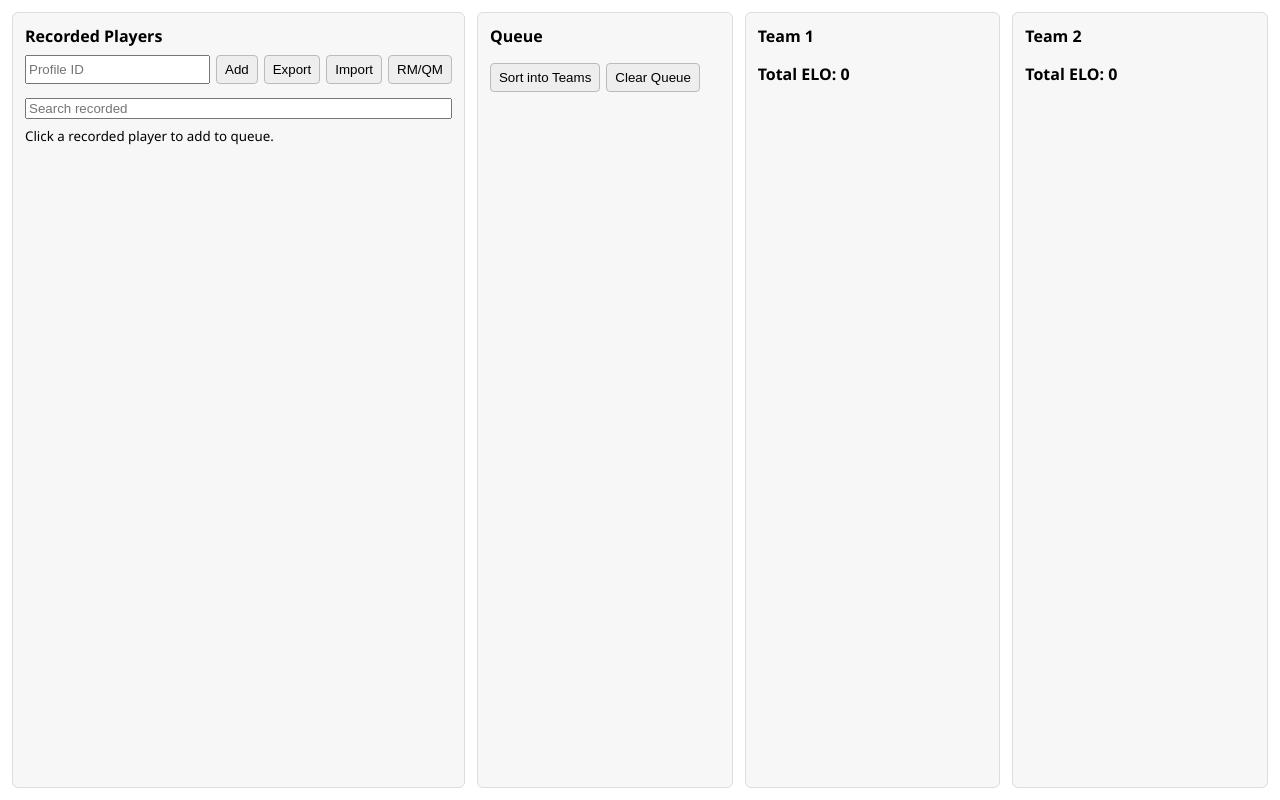
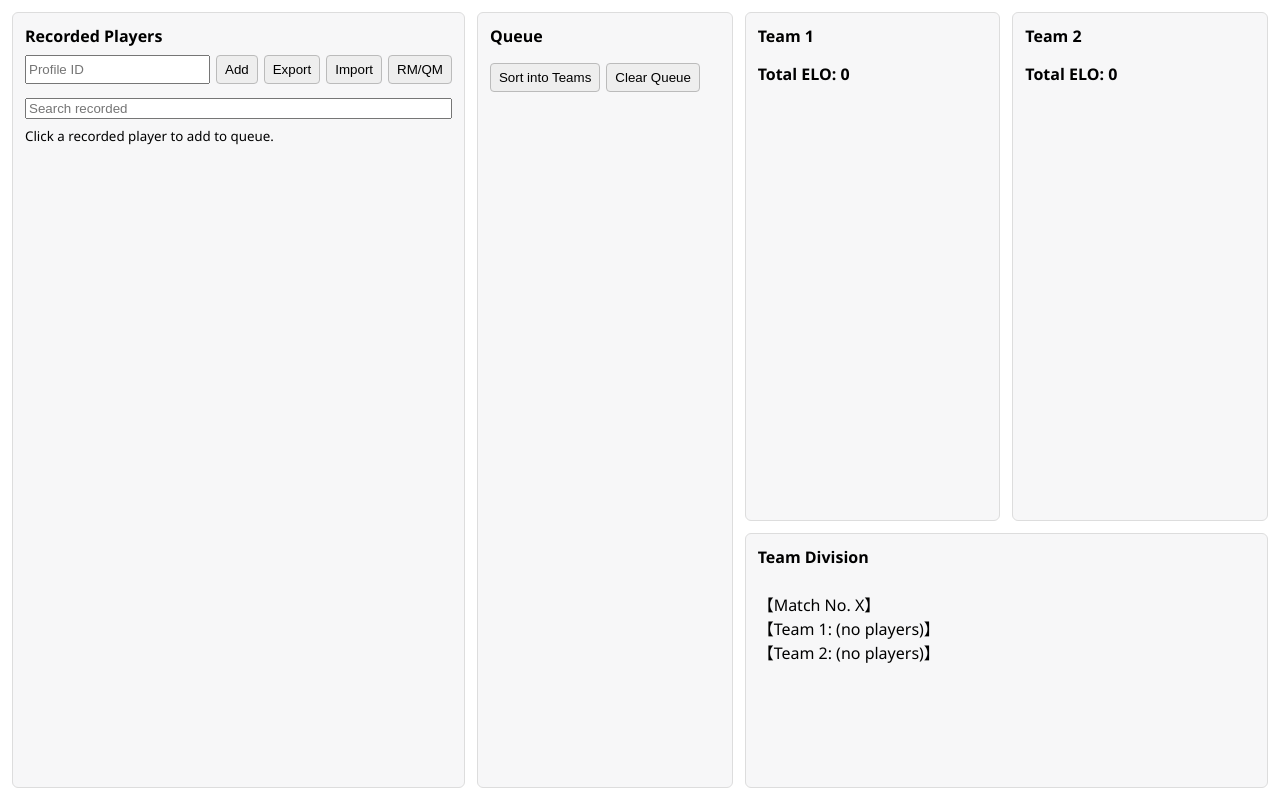
Before and after one commit to YousukeEagles/YousukeEagles.github.io, a plain HTML site: page aoe4teamtool/index.html in a window 1280 px wide. Drawn offline with Linux system fonts and the light colour scheme.

Commit message:
Add team divide message

```diff
--- a/aoe4teamtool/index.html
+++ b/aoe4teamtool/index.html
@@ -10,7 +10,7 @@
 
 <body>
     <div class="container">
-        <section id="recorded" class="panel">
+        <section id="recorded" class="panel full-height-panel">
             <h2>Recorded Players</h2>
 
             <div class="controls">
@@ -28,7 +28,7 @@
             <small>Click a recorded player to add to queue.</small>
         </section>
 
-        <section id="joining" class="panel">
+        <section id="joining" class="panel full-height-panel">
             <h2>Queue</h2>
             <ul id="queueList"></ul>
             <div style="margin-top:8px" class="controls">
@@ -47,6 +47,14 @@
             <h2>Team 2</h2>
             <ul id="team2List"></ul>
             <div id="team2Total" class="team-total"></div>
+        </section>
+
+        <section id="extraBlock" class="panel extra-panel">
+            <h2>Team Division</h2>
+            <div>
+                <!-- content area spanning under Team 1 and Team 2 -->
+                <p id="extraInfo">Additional area below teams.</p>
+            </div>
         </section>
     </div>
 
@@ -361,6 +369,8 @@
             }
             team1Total.textContent = `Total ELO: ${s1}`;
             team2Total.textContent = `Total ELO: ${s2}`;
+            // update the extra info block summarizing teams
+            updateExtraBlock(currentTeam1, currentTeam2);
         }
 
         // Allow dropping between teams and from/to queue
@@ -653,6 +663,24 @@
             renderTeams(t1, t2);
         });
 
+        // Update summary paragraph in the extra block showing player names and used ELOs
+        function updateExtraBlock(t1, t2) {
+            const el = document.getElementById('extraInfo');
+            if (!el) return;
+            function fmt(team, label) {
+                if (!team || team.length === 0) return `${label}: (no players)`;
+                const list = team.map(p => `${p.name} (${Number(p.elo || 0)})`).join(', ');
+                const total = team.reduce((s, p) => s + (Number(p.elo || 0)), 0);
+                return `${label}: ${list} Total ELO: ${total}`;
+            }
+            const a = fmt(t1, 'Team 1');
+            const b = fmt(t2, 'Team 2');
+            el.innerText =
+                '【Match No. X】\n' +
+                `【${a}】\n` +
+                `【${b}】`;
+        }
+
         // Initial render: migrate old cookie data (if any), then load from localStorage and render UIs
         try { migrateCookieToLocalStorage(); } catch (e) { }
         loadRecordedFromLocalStorage().then(() => { renderQueue(); renderTeams([], []); }).catch(() => { renderRecorded(); renderQueue(); renderTeams([], []); });
--- a/aoe4teamtool/styles.css
+++ b/aoe4teamtool/styles.css
@@ -8,6 +8,8 @@ body {
 .container {
     display: grid;
     grid-template-columns: repeat(4, 1fr);
+    /* Make two rows: top row twice the height of bottom row */
+    grid-template-rows: 2fr 1fr;
     gap: 12px;
     padding: 12px;
     height: 100vh;
@@ -21,6 +23,19 @@ body {
     padding: 12px;
     display: flex;
     flex-direction: column
+}
+
+/* allow panels to shrink inside grid rows with overflowing children */
+.panel { min-height: 0 }
+
+.full-height-panel {
+    grid-row: 1 / span 2;
+}
+
+/* Extra panel that sits below Team 1 and Team 2 and spans their width */
+.extra-panel {
+    grid-column: 3 / span 2;
+    grid-row: 2;
 }
 
 .panel h2 {
```
Also changed, not shown: aoe4teamtool/index_jp.html (+30 -2 lines).
